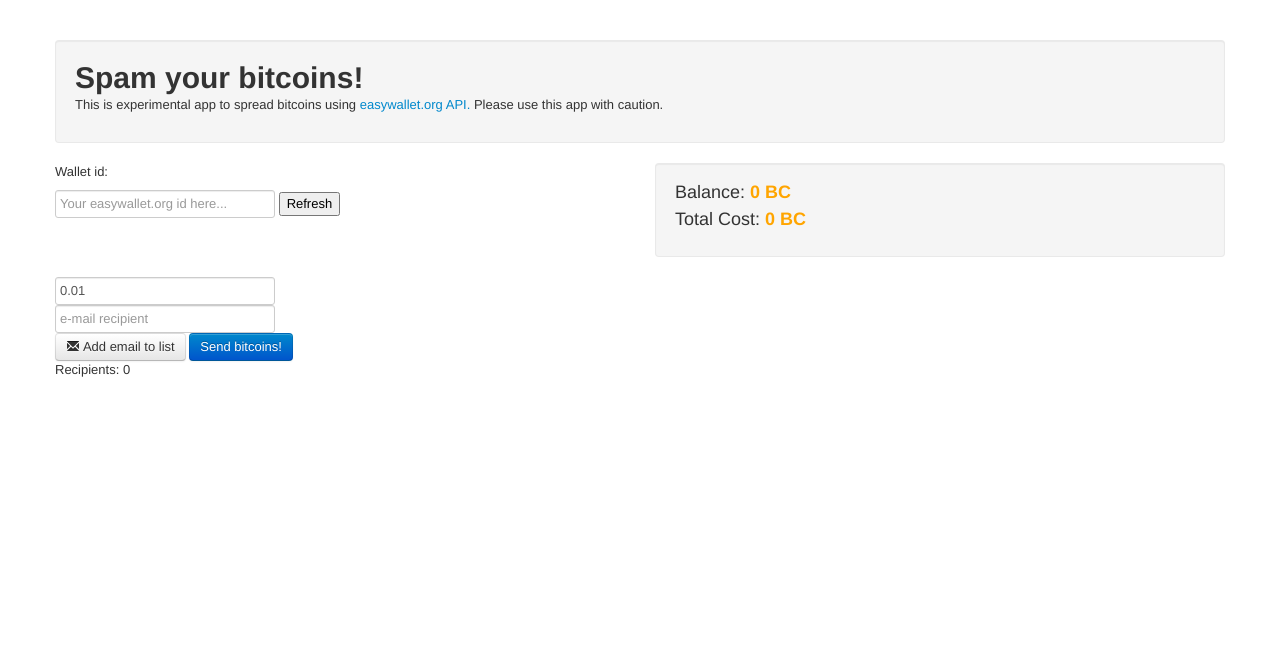
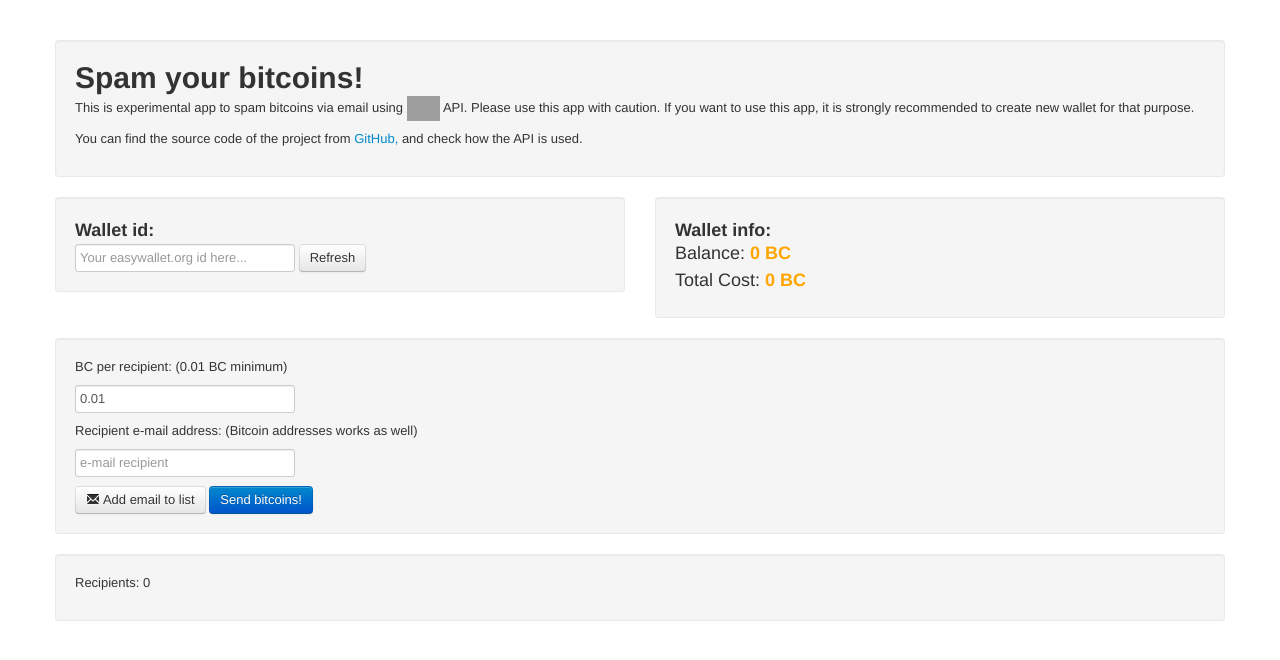
Before and after one commit to nikla/bitcoin_spammer, a Django app: page / in a window 1280 px wide. Shown: the top 660 px of the page. Run offline with Django 3.2, Linux system fonts and the light colour scheme; parts of the project's set-up code (start-up, migrations or seed data) failed here and were passed over; some libraries are stand-ins or nearby versions; grey boxes are pictures that could not be loaded.

Commit message:
Some minor UI refreshes

```diff
--- a/templates/coinspam/index.html
+++ b/templates/coinspam/index.html
@@ -44,18 +44,24 @@
 <div class="container">
 	<div class= "well">
 		<h1>Spam your bitcoins!</h1>
-		<p>This is experimental app to spread bitcoins using <a href="https://easywallet.org/fi/api">easywallet.org API.</a>
-		Please use this app with caution.</p>
+			<p>This is experimental app to spam bitcoins via email using
+				<a href="https://easywallet.org/fi/api">
+				<img style="height:25px;" src="https://easywallet.org/static/img/logo-medium.png"></a>
+		API. Please use this app with caution. If you want to use this app,
+		 it is strongly recommended to create new wallet for that purpose.</p>
+		<p>You can find the source code of the project from
+		<a href="https://github.com/nikla/bitcoin_spammer"> GitHub, </a>
+		and check how the API is used.</p>
 	</div>
 	<div class="row">
 		<div class="span6" >
 
 
-					<div class="form-inline">
-						<p id="wallet_id_display">Wallet id: </p>
+					<div class="form-inline well">
+						<h3 id="wallet_id_display">Wallet id: </h3>
 						<input id="wallet_id_form" type="text"
 						placeholder="Your easywallet.org id here...">
-						<button type="submit" id="refresh_wallet">Refresh</button>
+						<button type="submit" class="btn" id="refresh_wallet">Refresh</button>
 					</div>
 
 
@@ -65,6 +71,7 @@
 		</div>
 		<div class="span6">
 			<div class="well">
+				<h3>Wallet info:</h3>
 				<div><p style="font-size:18px;">Balance: <span id="walletbalance" class="neutral"> 0 BC</span></p></div>
 				<p style="font-size:18px;">Total Cost: <span id="costofspam" class="neutral"> 0 BC</span></p>
 			</div>
@@ -72,12 +79,14 @@
 	</div>
 	<div class="row">
 		<div class="span12">
-			<div id="mailform" class="form-inline">
+			<div id="mailform" class="well">
 				<div>
+					<p>BC per recipient: <span class="">(0.01 BC minimum)</span></p>
 					<input id="amount_to_send" type="text"
 					placeholder="amount to send/recipient..." value="0.01">
 				</div>
 				<div id="mailfield">
+					<p>Recipient e-mail address: <span class="">(Bitcoin addresses works as well)</span></p>
 					<input id="email" type="text" placeholder="e-mail recipient">
 				</div>
 				<button id ="add_mail" type="submit" class="btn btn-secondary">
@@ -93,7 +102,7 @@
 	</div>
 	<div class="row">
 		<div class="span12">
-			<div>
+			<div class = "well">
 				<p id="recipients">Recipients: 0</p>
 			</div>
 		</div>
@@ -103,13 +112,15 @@
 
 	<script src="static/jquery-1.7.2.min.js"></script>
 		<script>
+
+		// Function to add e-mails to list
 		$(function(){
 			$("#add_mail").click( function(){
 
 				if ($('#email').val() != "") {
-					var d = '<div  class="eadress label label-info">'
+					var d = '<div  class="eadress alert alert-info"><span>'
 					d+=$('#email').val();
-					d+='<i class="removeicon"></i></div>';
+					d+='</span><button class="close">&times;</button></div>';
 					$('#recipients').after(d);
 					$('#mailfield').removeClass("error");
 					$('#mailfield').addClass("control-group success")
@@ -129,31 +140,36 @@
 
 		});
 
+
 		function hoveri() {
-			var lastClass = "label-info";
+			var lastClass;
 
 			$("div.eadress").hover(
 				function () {
-					if ($(this).hasClass('label-info')) {
-						lastClass = "label-info";
+					if ($(this).hasClass('alert-info')) {
+						lastClass = "alert-info";
 						$(this).removeClass(lastClass);
-					} else {
-						lastClass = "label-important";
+					} else if ($(this).hasClass('alert-error')) {
+						lastClass = "alert-error";
+						$(this).removeClass(lastClass);
+					} else if ($(this).hasClass('alert-success')) {
+						lastClass = "alert-success";
 						$(this).removeClass(lastClass);
 					}
 				},
 				function () {
 					$(this).addClass(lastClass);
-				//	$(this).children('.removeicon').removeClass("icon-remove-sign");
+					lastClass = "alert-info";
 				}
 			).on("hover", removemail);
 
 
 		}
 		function removemail() {
-			$("div.label").click(
+			$("div.alert > button").click(
 				function () {
-					$(this).remove();
+
+					$(this).parent().remove();
 					updateData();
 				}
 			);
@@ -190,10 +206,11 @@
 					updateData();
 				});
 			});
+
 		$('#send_bitcoins').click(
 			function() {
 				if ($("#costofspam").hasClass('surplus')) {
-					$("div.eadress").each(function(index) {
+					$("div.eadress > span").each(function(index) {
 						var walletid = $('#wallet_id_form').val();
 						var emailaddress = $(this).text();
 						var success;
@@ -203,11 +220,13 @@
 								email: emailaddress}, function(data){
 							var obj = jQuery.parseJSON(data);
 							if (obj.successful) {
-								maildiv.addClass("label-success");
-								maildiv.removeClass("label-info");
+								maildiv.parent().addClass("alert-success");
+								maildiv.parent().removeClass("alert-info");
+								maildiv.parent().removeClass("alert-error");
 							} else {
-								maildiv.addClass("label-important");
-								maildiv.removeClass("label-info");
+								maildiv.parent().addClass("alert-error");
+								maildiv.parent().removeClass("alert-info");
+								maildiv.parent().removeClass("alert-success");
 							}
 							updateData();
 						});
```
Also changed, not shown: README.md.
